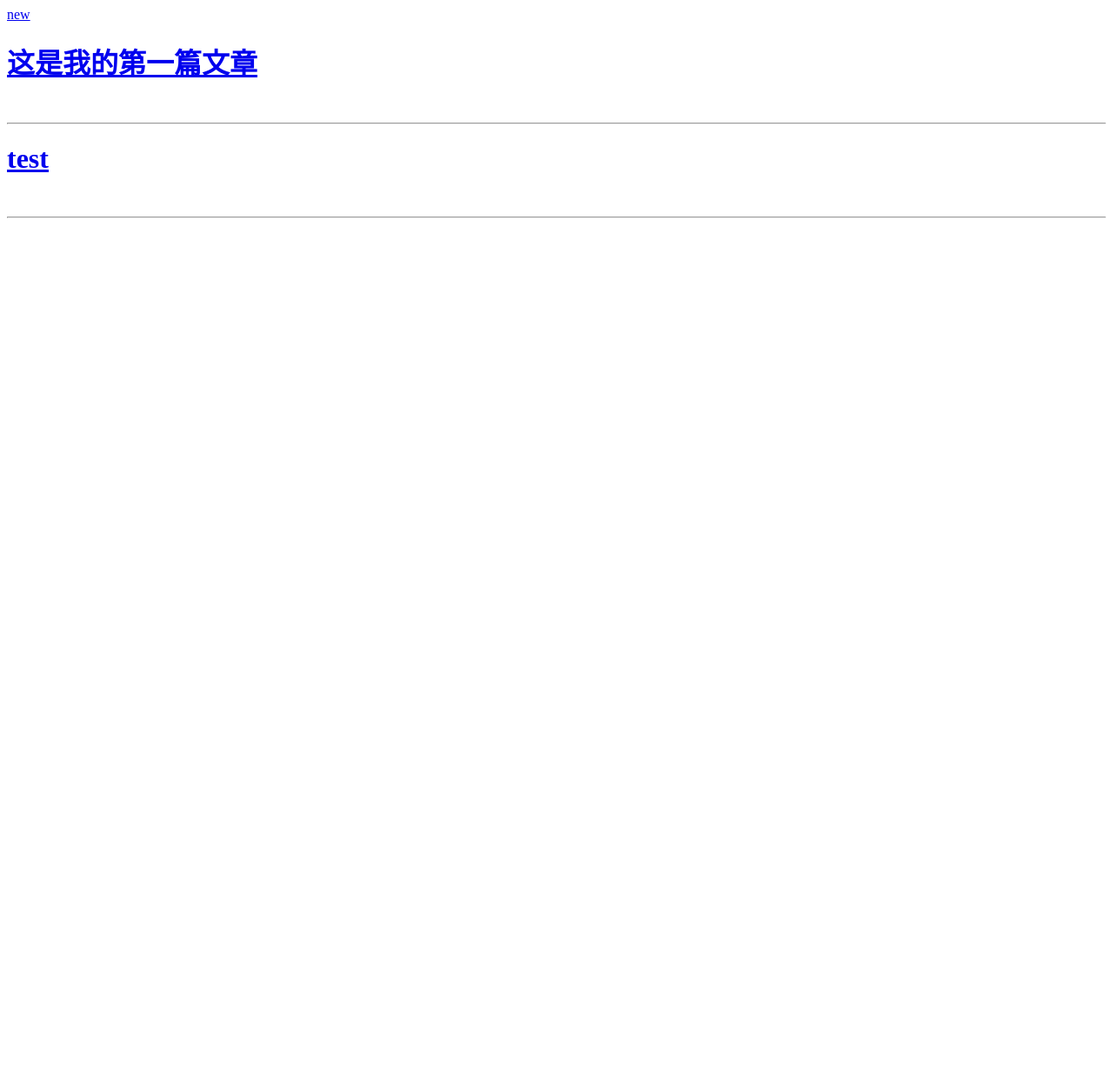
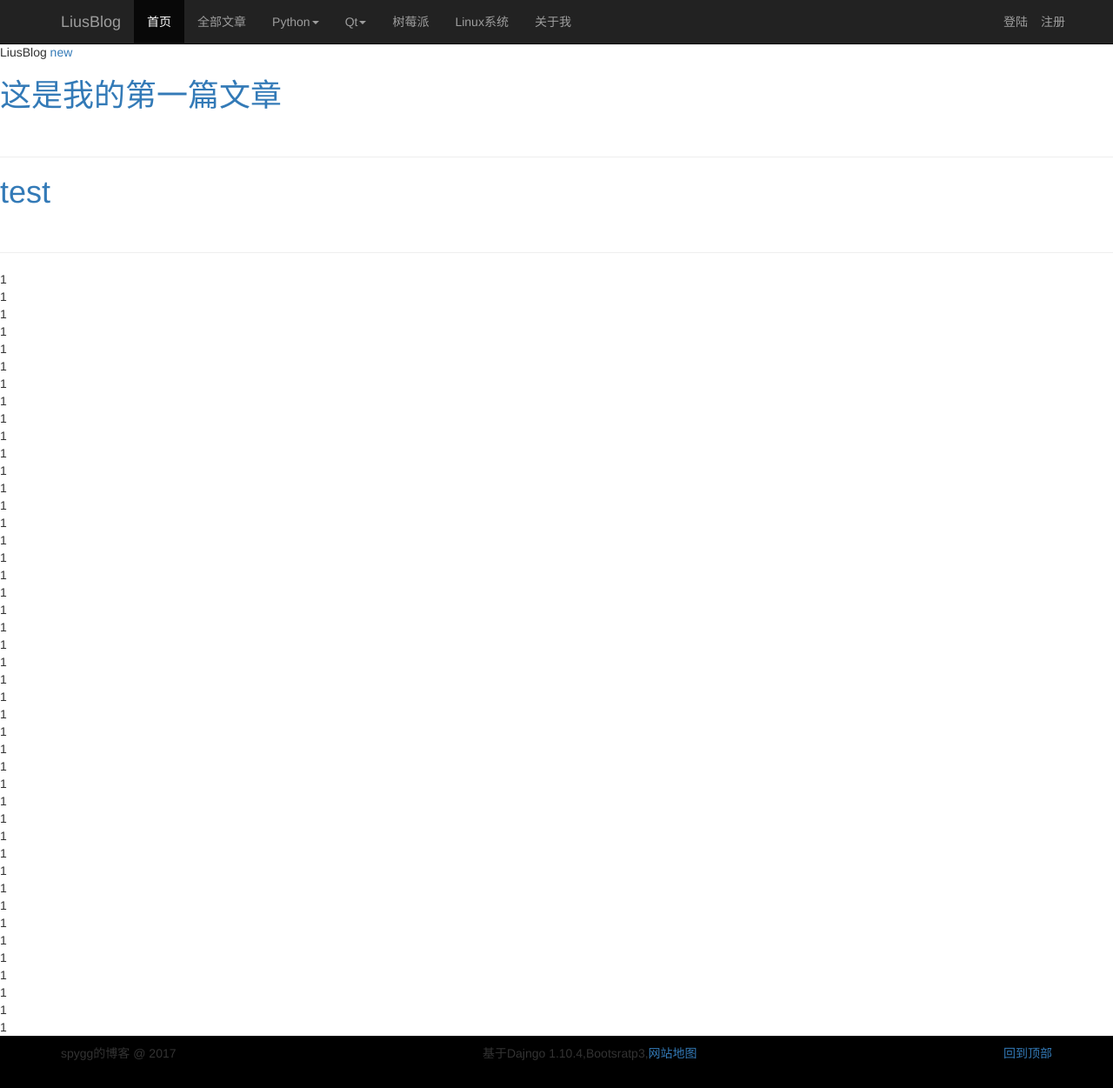
Before and after one commit to spygg/liusblog, a Django app: page /home/ in a window 1280 px wide. Shown: the whole page at 87% size. Before the commit the page ends 251 px from the top, so only its background shows below. Run offline with Django 3.2, Linux system fonts and the light colour scheme; data comes from the database, SQL or seed files in the repository; some libraries are stand-ins or nearby versions.

Commit message:
修改setting建立base模板

```diff
--- a/blog/urls.py
+++ b/blog/urls.py
@@ -14,6 +14,8 @@ Including another URLconf
     2. Add a URL to urlpatterns:  url(r'^blog/', include('blog.urls'))
 """
 from django.conf.urls import url,include
+from django.conf.urls.static import static
+
 from . import views
 urlpatterns = [
     url(r'^home/$', views.home, name="home"),
--- a/liusblog/settings.py
+++ b/liusblog/settings.py
@@ -25,7 +25,7 @@ SECRET_KEY = '1#88m0ntpj@u7u3lup_gj#+cul^%csw9=)#*y#vre5zd2)+***'
 # SECURITY WARNING: don't run with debug turned on in production!
 DEBUG = True
 
-ALLOWED_HOSTS = []
+ALLOWED_HOSTS = ['*',]
 
 
 # Application definition
@@ -119,3 +119,6 @@ USE_TZ = True
 # https://docs.djangoproject.com/en/1.10/howto/static-files/
 
 STATIC_URL = '/static/'
+STATICFILES_DIRS = [
+    os.path.join(BASE_DIR, "static"),
+]
--- /dev/null
+++ b/static/css/main.css
@@ -0,0 +1,22 @@
+
+body{
+	padding-top: 50px;
+
+}
+
+.main-header{
+	height: 100px;
+	width: 100%;
+	background-image: url(../img/header.jpg);
+}
+
+.main-header {
+	height: 300px;
+	width: 100%;
+}
+
+#footer{
+	background-color: #000;
+	padding-top: 10px;
+	padding-bottom: 20px;
+}
--- /dev/null
+++ b/templates/base.html
@@ -0,0 +1,162 @@
+<!DOCTYPE html>
+
+{% load static %}
+
+<html lang="zh-CN">
+  <head>
+    <meta charset="utf-8">
+    <meta http-equiv="X-UA-Compatible" content="IE=edge">
+    <meta name="viewport" content="width=device-width, initial-scale=1">
+
+    {%block title%} {% endblock %}
+
+
+      <link href="{%static  'css/bootstrap.min.css' %}" rel="stylesheet">
+    <link rel="stylesheet" type="text/css" href="{% static 'css/main.css' %}">
+
+    <!--[if lt IE 9]>
+      <script src="../static/js/html5shiv.min.js"></script>
+      <script src="../static/js/respond.min.js"></script>
+    <![endif]-->
+
+
+  </head>
+  <body>
+
+ <!--   <div id="main_area"> -->
+		<nav class="navbar navbar-inverse navbar-fixed-top">
+		  <div class="container">
+		    <!-- Brand and toggle get grouped for better mobile display -->
+		    <div class="navbar-header">
+		      <button type="button" class="navbar-toggle collapsed" data-toggle="collapse" data-target="#navbar-collapse" aria-expanded="false">
+		        <span class="sr-only">Toggle navigation</span>
+		        <span class="icon-bar"></span>
+		        <span class="icon-bar"></span>
+		        <span class="icon-bar"></span>
+		      </button>
+		      <a class="navbar-brand" href="#">LiusBlog</a>
+		    </div>
+
+		    <!-- Collect the nav links, forms, and other content for toggling -->
+		    <div class="collapse navbar-collapse" id="navbar-collapse">
+
+		      <ul class="nav navbar-nav">
+		        <li class="active"><a href="#">首页 <span class="sr-only">(current)</span></a></li>
+		        <li><a href="#">全部文章</a></li>
+		        <li class="dropdown">
+		          <a href="#" class="dropdown-toggle" data-toggle="dropdown" role="button" aria-haspopup="true" aria-expanded="false">Python<span class="caret"></span></a>
+		          <ul class="dropdown-menu">
+		            <li><a href="#">Python基础</a></li>
+		            <li role="separator" class="divider"></li>
+		            <li><a href="#">Python 爬虫</a></li>
+		            <li role="separator" class="divider"></li>
+		            <li><a href="#">Django</a></li>
+		            <li role="separator" class="divider"></li>
+  					<li><a href="#">PyQt</a></li>
+		          </ul>
+		        </li>
+
+		        <li class="dropdown">
+		          <a href="#" class="dropdown-toggle" data-toggle="dropdown" role="button" aria-haspopup="true" aria-expanded="false">Qt<span class="caret"></span></a>
+		          <ul class="dropdown-menu">
+		            <li><a href="#">QWidget</a></li>
+		            <li role="separator" class="divider"></li>
+		            <li><a href="#">QML</a></li>
+		          </ul>
+		        </li>
+
+				<li><a href="#">树莓派</a></li>
+				<li><a href="#">Linux系统</a></li>
+				<li><a href="#">关于我</a></li>
+		      </ul>
+
+
+		      <ul class="nav navbar-nav navbar-right">
+               	<li>
+                    <a  id="nav-login" data-toggle="modal" data-target="#login-modal"  style="padding-right:0px;cursor:pointer;">登陆</a>
+                </li>
+                <li>
+                    <a  id="nav-register" data-toggle="modal" data-target="#register-modal" style="padding-right:0px;cursor:pointer">
+                    注册
+                    </a>
+                </li>
+               </ul>
+
+		    </div><!-- /.navbar-collapse -->
+		  </div><!-- /.container -->
+		</nav>
+
+
+	  	{% block content %}{% endblock %}
+
+		<!-- start header
+
+	    <header class="main-header">
+	        <div class="container">
+	            <div class="row">
+	                <div class="col-sm-12">
+	            </div>
+	        </div>
+	    </header>
+	     -->
+
+<!--    </div> -->
+
+		<div>1</div>
+		<div>1</div>
+		<div>1</div>
+		<div>1</div>
+		<div>1</div>
+		<div>1</div>
+		<div>1</div>
+		<div>1</div>
+
+		<div>1</div>
+		<div>1</div>
+		<div>1</div>
+		<div>1</div>
+		<div>1</div>
+		<div>1</div>
+		<div>1</div>
+		<div>1</div>
+		<div>1</div>
+		<div>1</div>
+		<div>1</div>
+		<div>1</div>
+		<div>1</div>
+		<div>1</div>
+		<div>1</div>
+		<div>1</div>
+		<div>1</div>
+		<div>1</div>
+		<div>1</div>
+		<div>1</div>
+		<div>1</div>
+		<div>1</div>
+		<div>1</div>
+		<div>1</div>
+		<div>1</div>
+		<div>1</div>
+		<div>1</div>
+		<div>1</div>
+		<div>1</div>
+		<div>1</div>
+		<div>1</div>
+		<div>1</div>
+		<div>1</div>
+		<div>1</div>
+		<div>1</div>
+		<div>1</div>
+
+  		<footer id="footer">
+           <div class="container">
+           		<p class="pull-right"><a href="#top">回到顶部</a></p>
+           		<p class="pull-left"> spygg的博客 @ 2017</p>
+               	<p class="text-center">基于Dajngo 1.10.4,Bootsratp3,<a href="/sitemap.xml">网站地图</a></p>
+           </div>
+     	</footer>
+
+    <script src="{%static 'js/jquery.min.js' %}"></script>
+    <script src="{%static 'js/bootstrap.min.js' %}"></script>
+  </body>
+</html>
--- a/templates/blog/index.html
+++ b/templates/blog/index.html
@@ -1,9 +1,10 @@
-<!DOCTYPE html>
-<html>
-<head>
-	<title>test</title>
-</head>
-<body>
+
+{% extends 'base.html' %}
+
+{%block title%}LiusBlog {% endblock %}
+
+{% block content %}
+
 	<a href="{% url "blog:edit" '0' %}">new</a>
 	{% for article in articles %}
 		<h1>
@@ -16,5 +17,4 @@
 		<hr>
 	{% endfor %}
 
-</body>
-</html>
+{% endblock%}
```
Also changed, not shown: static/img/header.jpg (added).
